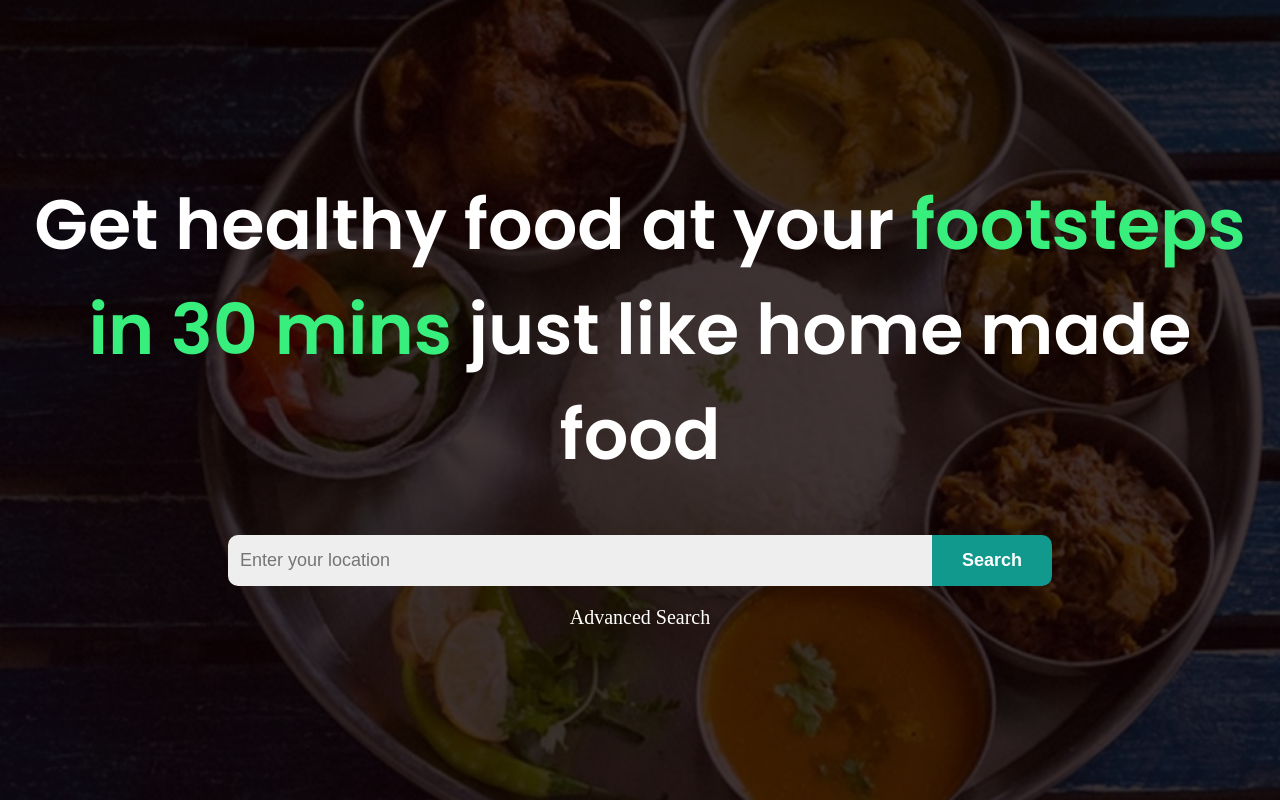
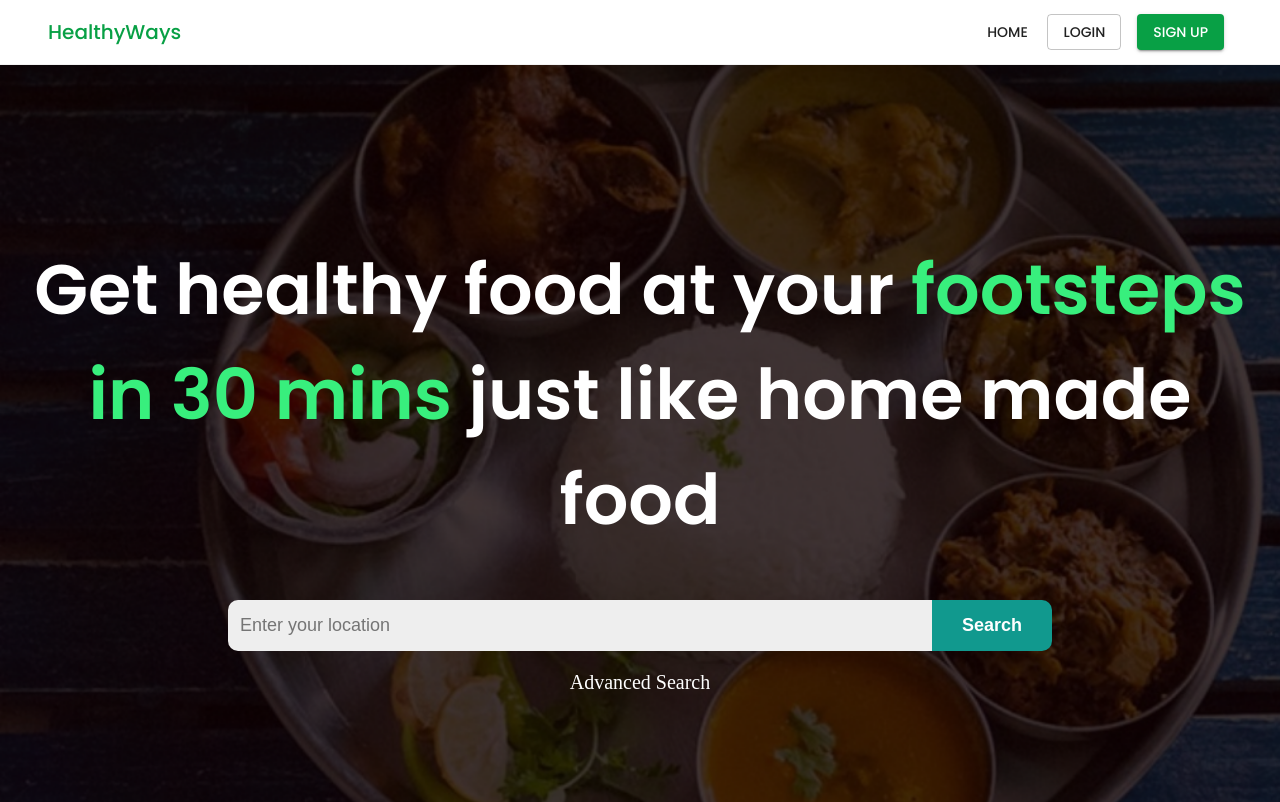
Before and after one commit to itsnitinr/healthyways, a React (Create React App) app in the folder frontend/: page /home in a window 1280 px wide. Shown: the top 802 px of the page. Built offline with nearby package versions, Linux system fonts and the light colour scheme.

Commit message:
Build navbar and sidebar

```diff
--- a/frontend/src/App.js
+++ b/frontend/src/App.js
@@ -1,10 +1,11 @@
 import { ThemeProvider, Button } from '@material-ui/core';
 import { BrowserRouter, Switch, Route } from 'react-router-dom';
 import { Provider } from 'react-redux';
-import SignIn from "./pages/signin/SignIn.component";
-import SignUp from "./pages/signup/SignUp.component";
-import HomePage from "./pages/home-page/HomePage.component"
-import LandingPage from "./pages/landing-page/LandingPage.component";
+import Navbar from './components/navbar/Navbar.component';
+import SignIn from './pages/signin/SignIn.component';
+import SignUp from './pages/signup/SignUp.component';
+import HomePage from './pages/home-page/HomePage.component';
+import LandingPage from './pages/landing-page/LandingPage.component';
 import OnBoarding from './pages/on-boarding/OnBoarding.component';
 import { SnackbarProvider } from 'notistack';
 import Notifier from './components/notifier/Notifier.component';
@@ -32,12 +33,13 @@ function App() {
         >
           <Notifier />
           <BrowserRouter>
+            <Navbar />
             <Switch>
-              <Route exact path="/" component={LandingPage}/>
-              <Route exact path="/signin" component={SignIn}/>
-              <Route exact path="/signup" component={SignUp}/>
-              <Route exact path="/home" component={HomePage}/>
-              <Route exact path="/onboarding" component={OnBoarding}/>
+              <Route exact path="/" component={LandingPage} />
+              <Route exact path="/signin" component={SignIn} />
+              <Route exact path="/signup" component={SignUp} />
+              <Route exact path="/home" component={HomePage} />
+              <Route exact path="/onboarding" component={OnBoarding} />
               <Route exact path="/" component={LandingPage} />
               <Route path="/signin" component={SignIn} />
               <Route path="/signup" component={SignUp} />
--- /dev/null
+++ b/frontend/src/components/navbar/NavItems.js
@@ -0,0 +1,90 @@
+import {
+  AiOutlineHome,
+  AiOutlineUserAdd,
+  AiOutlineUser,
+  AiOutlineShoppingCart,
+  AiOutlineUsergroupDelete,
+} from 'react-icons/ai';
+import {
+  RiDashboardLine,
+  RiLogoutCircleLine,
+  RiLoginCircleLine,
+} from 'react-icons/ri';
+
+export const getNavItems = (props) => ({
+  common: [
+    {
+      label: 'Home',
+      href: '/home',
+      type: 'button',
+      icon: <AiOutlineHome fontSize={28} />,
+    },
+  ],
+  noAuth: [
+    {
+      label: 'Login',
+      href: '/signin',
+      type: 'button',
+      buttonType: 'outlined',
+      class: props.classes.signInButton,
+      icon: <RiLoginCircleLine fontSize={28} />,
+    },
+    {
+      label: 'Sign Up',
+      href: '/signup',
+      type: 'button',
+      icon: <AiOutlineUserAdd fontSize={28} />,
+      buttonType: 'contained',
+      class: props.classes.signUpButton,
+    },
+  ],
+  auth: [
+    {
+      label: (props.user && props.user.name) || 'User',
+      icon: <AiOutlineUser fontSize={28} />,
+      showInNavbar: false,
+    },
+    {
+      label: 'Dashboard',
+      icon: <RiDashboardLine fontSize={28} />,
+      type: 'button',
+      href: '/dashboard',
+    },
+    {
+      label: 'Logout',
+      icon: <RiLogoutCircleLine fontSize={28} />,
+      type: 'button',
+      buttonType: 'contained',
+      class: props.classes.signUpButton,
+      onClick: () => props.dispatch(props.logout()),
+    },
+  ],
+  admin: [
+    {
+      label: (props.user && props.user.name) || 'User',
+      icon: <AiOutlineUser fontSize={28} />,
+      showInNavbar: false,
+    },
+    {
+      label: 'Users',
+      icon: <AiOutlineUsergroupDelete fontSize={28} />,
+      type: 'button',
+      href: '/admin/users',
+    },
+    {
+      label: 'Orders',
+      icon: <AiOutlineShoppingCart fontSize={28} />,
+      type: 'button',
+      href: '/admin/orders',
+    },
+    {
+      label: 'Logout',
+      icon: <RiLogoutCircleLine fontSize={28} />,
+      type: 'button',
+      buttonType: 'contained',
+      class: props.classes.signUpButton,
+      onClick: () => props.dispatch(props.logout()),
+      showInNavbar: false,
+    },
+  ],
+});
--- a/frontend/src/components/navbar/Navbar.component.jsx
+++ b/frontend/src/components/navbar/Navbar.component.jsx
@@ -1,93 +1,152 @@
-import React from 'react';
+import { useState } from 'react';
+import { Link } from 'react-router-dom';
 import { useSelector, useDispatch } from 'react-redux';
-import { Link } from 'react-router-dom';
-import AppBar from '@material-ui/core/AppBar';
-import Toolbar from '@material-ui/core/Toolbar';
-import Typography from '@material-ui/core/Typography';
-import IconButton from '@material-ui/core/IconButton';
-import Menu from '@material-ui/core/Menu';
-import { MdAccountCircle } from 'react-icons/md';
-import MenuItem from '@material-ui/core/MenuItem';
-import { RiMenu5Fill } from 'react-icons/ri';
+import {
+  AppBar,
+  Toolbar,
+  Container,
+  Typography,
+  Button,
+  IconButton,
+} from '@material-ui/core';
+import { MdMenu } from 'react-icons/md';
+import SideDrawer from '../sidebar/Sidebar.component';
 import useStyles from './Navbar.styles';
+import { getNavItems } from './NavItems';
 
-export default function MenuAppBar() {
+import { logout } from '../../redux/user/user.actions';
+
+export default function Navigation() {
   const classes = useStyles();
-  const [anchorEl, setAnchorEl] = React.useState(null);
-  const open = Boolean(anchorEl);
+
+  const { user } = useSelector((state) => state.userLogin);
 
   const dispatch = useDispatch();
 
-  const { isAuthenticated } = useSelector((state) => state.auth);
+  const [openDrawer, setDrawer] = useState(false);
 
-  const handleMenu = (event) => {
-    setAnchorEl(event.currentTarget);
+  const toggleDrawer = (open) => (event) => {
+    if (
+      event &&
+      event.type === 'keydown' &&
+      (event.key === 'Tab' || event.key === 'Shift')
+    ) {
+      return;
+    }
+    setDrawer(open);
   };
 
-  const handleClose = () => {
-    setAnchorEl(null);
-  };
+  const navItemsRaw = getNavItems({ user, dispatch, logout, classes });
+  const navItems = user
+    ? user.isAdmin
+      ? navItemsRaw.admin
+      : navItemsRaw.auth
+    : navItemsRaw.noAuth;
+  const navCommon = navItemsRaw.common;
 
   return (
-    <div className={classes.root}>
-      <AppBar position="static" className={classes.navbar} x>
-        <Toolbar>
+    <>
+      <AppBar
+        color="inherit"
+        elevation={0}
+        position="sticky"
+        style={{ borderBottom: '1px ridge rgba(0,0,0,.05)' }}
+      >
+        <Container maxWidth={false}>
+          <Toolbar className={classes.navbarWrapper}>
+            <div style={{ display: 'flex', flex: 1 }}>
+              <Link to="/">
+                <Typography variant="h6" color="primary">
+                  HealthyWays
+                </Typography>
+              </Link>
+            </div>
+            <div
+              style={{
+                display: 'flex',
+                flex: 2,
+                justifyContent: 'flex-end',
+              }}
+            >
+              <NavMenu
+                classes={classes}
+                navItems={navItems}
+                navCommon={navCommon}
+                user={user}
+                dispatch={dispatch}
+                logout={logout}
+              />
               <IconButton
-            edge="start"
+                color="inherit"
+                onClick={toggleDrawer(true)}
                 className={classes.menuButton}
-            color="inherit"
-            aria-label="menu"
               >
-            <RiMenu5Fill />
+                <MdMenu />
               </IconButton>
-          <Typography variant="h6" className={classes.title}>
-            Homely
-          </Typography>
-
-          <div>
-            <IconButton
-              aria-label="account of current user"
-              aria-controls="menu-appbar"
-              aria-haspopup="true"
-              onClick={handleMenu}
-              color="inherit"
-            >
-              <MdAccountCircle />
-            </IconButton>
-            <Menu
-              id="menu-appbar"
-              anchorEl={anchorEl}
-              anchorOrigin={{
-                vertical: 'top',
-                horizontal: 'right',
-              }}
-              keepMounted
-              transformOrigin={{
-                vertical: 'top',
-                horizontal: 'right',
-              }}
-              open={open}
-              onClose={handleClose}
-            >
-              {isAuthenticated ? (
-                <div>
-                  <MenuItem>Logout</MenuItem>
-                  <MenuItem onClick={handleClose}>Profile</MenuItem>
-                </div>
-              ) : (
-                <div>
-                  <MenuItem>
-                    <Link to="/signup/cook">Sign Up as Cook</Link>
-                  </MenuItem>
-                  <MenuItem>
-                    <Link to="/signup/user">Sign Up as User</Link>
-                  </MenuItem>
-                </div>
-              )}
-            </Menu>
+              <SideDrawer
+                openDrawer={openDrawer}
+                toggleDrawer={toggleDrawer}
+                navItems={navItems}
+                navCommon={navCommon}
+              />
             </div>
           </Toolbar>
+        </Container>
       </AppBar>
+    </>
+  );
+}
+
+const NavMenu = ({ classes, navItems, navCommon, user, dispatch, logout }) => {
+  return (
+    <div className={classes.navMenu}>
+      {navCommon.map((item, key) => (
+        <Button
+          variant={item.buttonType}
+          className={item.class}
+          onClick={item.onClick}
+          to={item.href}
+          component={Link}
+          key={key}
+          disableTouchRipple
+          disableRipple
+          disableFocusRipple
+        >
+          {item.label}
+        </Button>
+      ))}
+      {navItems
+        .filter((item) => item.showInNavbar !== false)
+        .map((item, key) => {
+          let menuItem;
+          switch (item.type) {
+            case 'button':
+              menuItem = (
+                <Button
+                  variant={item.buttonType}
+                  className={item.class}
+                  onClick={item.onClick}
+                  to={item.href}
+                  component={Link}
+                  disableTouchRipple
+                  disableRipple
+                  disableFocusRipple
+                >
+                  {item.label}
+                </Button>
+              );
+              break;
+            default:
+              menuItem = (
+                <Typography variant={item.textVariant}>{item.label}</Typography>
+              );
+          }
+          return (
+            <div className={classes.navItem} key={key}>
+              {menuItem}
             </div>
           );
-}
+        })}
+    </div>
+  );
+};
--- a/frontend/src/components/navbar/Navbar.styles.jsx
+++ b/frontend/src/components/navbar/Navbar.styles.jsx
@@ -1,15 +1,62 @@
 import { makeStyles } from '@material-ui/core/styles';
+
 export default makeStyles((theme) => ({
   root: {
     flexGrow: 1,
   },
+  navbarWrapper: {
+    display: 'flex',
+    justifyContent: 'center',
+    alignItems: 'center',
+    [theme.breakpoints.down('sm')]: {
+      paddingLeft: 0,
+      paddingRight: 0,
+    },
+  },
+  navbarBrand: {
+    display: 'flex',
+    flexGrow: 0.5,
+    alignItems: 'center',
+  },
+  navbarLink: {
+    cursor: 'pointer',
+    color: theme.palette.text.dark,
+    '&:hover': {
+      textDecoration: 'none',
+    },
+  },
+  navbarIcon: {
+    height: '100%',
+    width: '100%',
+    overflow: 'hidden',
+    maxWidth: '8rem',
+    marginRight: '1rem',
+    [theme.breakpoints.up('sm')]: {
+      marginRight: '2rem',
+    },
+  },
+  navMenu: {
+    display: 'none',
+    justifyContent: 'flex-end',
+    alignItems: 'center',
+    [theme.breakpoints.up('sm')]: {
+      display: 'flex',
+    },
+  },
+  navItem: {
+    paddingLeft: '0.5rem',
+    paddingRight: '0.5rem',
+  },
   menuButton: {
-    marginRight: theme.spacing(2),
+    [theme.breakpoints.up('sm')]: {
+      display: 'none',
+    },
   },
-  title: {
-    flexGrow: 1,
-  },
-  navbar: {
-    background: 'linear-gradient(-45deg ,#38ef7d, #11998e)',
+  signUpButton: {
+    backgroundColor: theme.palette.primary.main,
+    color: '#fff !important',
+    '&:hover': {
+      backgroundColor: `${theme.palette.primary.main} !important`,
+    },
   },
 }));
--- /dev/null
+++ b/frontend/src/components/sidebar/Sidebar.component.jsx
@@ -0,0 +1,145 @@
+import {
+  Grid,
+  Divider,
+  List,
+  ListItem,
+  ListItemText,
+  ListItemAvatar,
+  ListItemIcon,
+  Avatar,
+  SwipeableDrawer,
+  Typography,
+} from '@material-ui/core';
+import { Link as RouterLink } from 'react-router-dom';
+import useStyles from './Sidebar.styles';
+
+export default function SideDrawer({
+  openDrawer,
+  toggleDrawer,
+  navItems,
+  navCommon,
+}) {
+  const classes = useStyles();
+  const brand = (
+    <List>
+      <ListItem>
+        <Typography variant="h6" color="primary">
+          HealthyWays
+        </Typography>
+      </ListItem>
+    </List>
+  );
+  const list = (
+    <div role="presentation">
+      <List>
+        {navItems.map((item, key) => {
+          let ListItemProps = {
+            button: item.type === 'button',
+            variant: item.type === 'button' ? item.buttonType : '',
+            onClick: item.onClick,
+          };
+          if (item.href) {
+            ListItemProps = {
+              ...ListItemProps,
+              ...{ to: item.href, component: RouterLink },
+            };
+          }
+          return (
+            <>
+              <ListItem key={key} {...ListItemProps} style={item.style}>
+                {item.avatar ? (
+                  <ListItemAvatar>
+                    {' '}
+                    <Avatar alt={item.label} src={item.avatar} />{' '}
+                  </ListItemAvatar>
+                ) : (
+                  ''
+                )}
+                {item.icon ? (
+                  <ListItemIcon style={item.iconStyle}>
+                    {' '}
+                    {item.icon}{' '}
+                  </ListItemIcon>
+                ) : (
+                  ''
+                )}
+                <ListItemText
+                  primaryTypographyProps={{ variant: item.variant || 'button' }}
+                >
+                  {item.label}
+                </ListItemText>
+              </ListItem>
+            </>
+          );
+        })}
+      </List>
+      <List>
+        {navCommon.map((item, key) => {
+          let ListItemProps = {
+            button: item.type === 'button',
+            variant: item.type === 'button' ? item.buttonType : '',
+            onClick: item.onClick,
+          };
+          if (item.href) {
+            ListItemProps = {
+              ...ListItemProps,
+              ...{ to: item.href, component: RouterLink },
+            };
+          }
+          return (
+            <>
+              <ListItem key={key} {...ListItemProps} style={item.style}>
+                {item.avatar ? (
+                  <ListItemAvatar>
+                    {' '}
+                    <Avatar alt={item.label} src={item.avatar} />{' '}
+                  </ListItemAvatar>
+                ) : (
+                  ''
+                )}
+                {item.icon ? (
+                  <ListItemIcon style={item.iconStyle}>
+                    {' '}
+                    {item.icon}{' '}
+                  </ListItemIcon>
+                ) : (
+                  ''
+                )}
+                <ListItemText
+                  primaryTypographyProps={{ variant: item.variant || 'button' }}
+                >
+                  {item.label}
+                </ListItemText>
+              </ListItem>
+            </>
+          );
+        })}
+      </List>
+    </div>
+  );
+
+  return (
+    <div className={classes.sideDrawerWrapper}>
+      <SwipeableDrawer
+        anchor="right"
+        open={openDrawer}
+        onClose={toggleDrawer(false)}
+        onOpen={toggleDrawer(true)}
+        onClick={toggleDrawer(false)}
+        onKeyDown={toggleDrawer(false)}
+      >
+        <Grid container spacing={1} className={classes.sideDrawerContent}>
+          <Grid item xs={12} component={RouterLink} to="/">
+            <Grid item xs={6} style={{ margin: 'auto' }}>
+              {brand}
+            </Grid>
+          </Grid>
+          <Divider light />
+          <Grid item xs={12}>
+            {list}
+          </Grid>
+        </Grid>
+      </SwipeableDrawer>
+    </div>
+  );
+}
--- /dev/null
+++ b/frontend/src/components/sidebar/Sidebar.styles.jsx
@@ -0,0 +1,30 @@
+import { makeStyles } from '@material-ui/core/styles';
+
+export default makeStyles((theme) => ({
+  sideDrawerWrapper: {
+    [theme.breakpoints.up('sm')]: {
+      display: 'none',
+    },
+  },
+  sideDrawerContent: {
+    width: '80vw',
+    maxWidth: '400px',
+    display: 'flex',
+    flexFlow: 'column',
+    justifyContent: 'center',
+  },
+  brandIcon: {
+    maxWidth: '100%',
+    height: 'auto',
+  },
+  fullList: {
+    width: 'auto',
+  },
+  signUpButton: {
+    backgroundColor: theme.palette.primary.main,
+    color: theme.palette.text.light,
+    '&:hover': {
+      backgroundColor: theme.palette.primary.main,
+    },
+  },
+}));
```
Also changed, not shown: frontend/src/components/foodcard/FoodCard.component.jsx (+3 -4 lines), frontend/src/components/foodcard/FoodCard.styles.jsx (+9 -3 lines), frontend/src/redux/user/user.actions.js (+7 -0 lines). Lines whose indentation alone changed are shown as unchanged.
